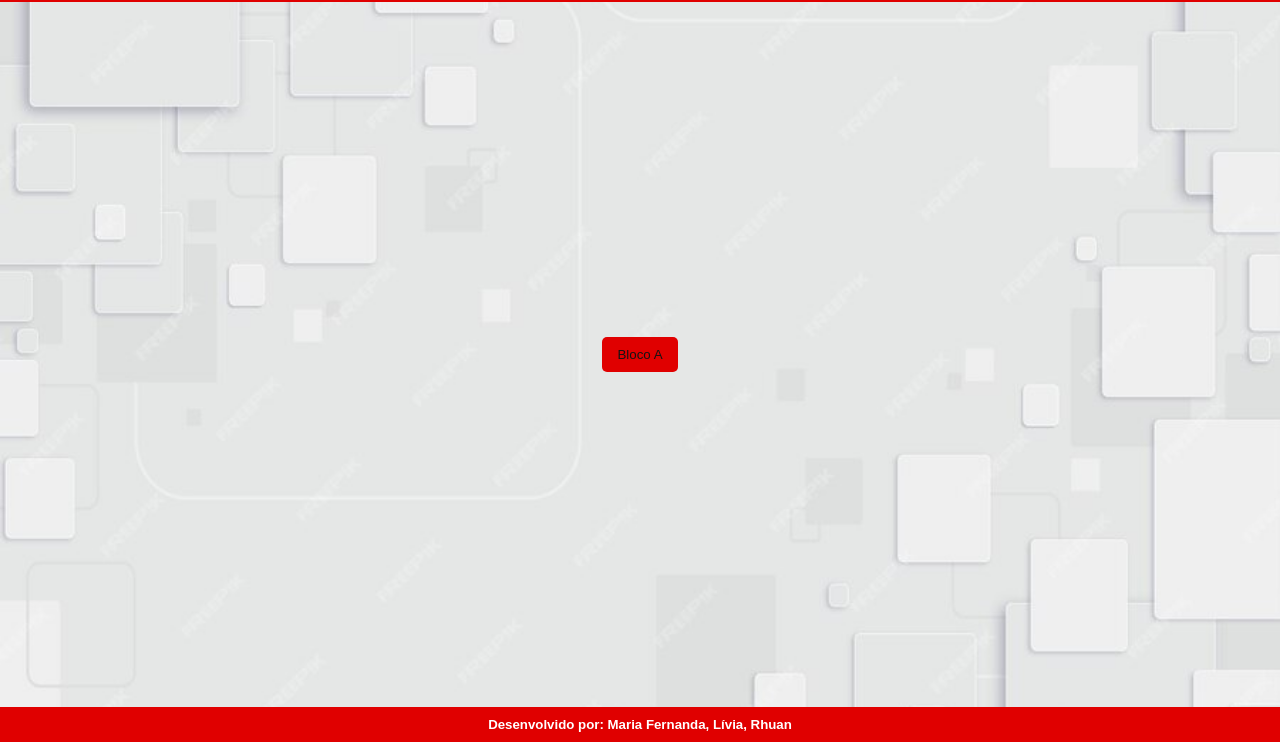
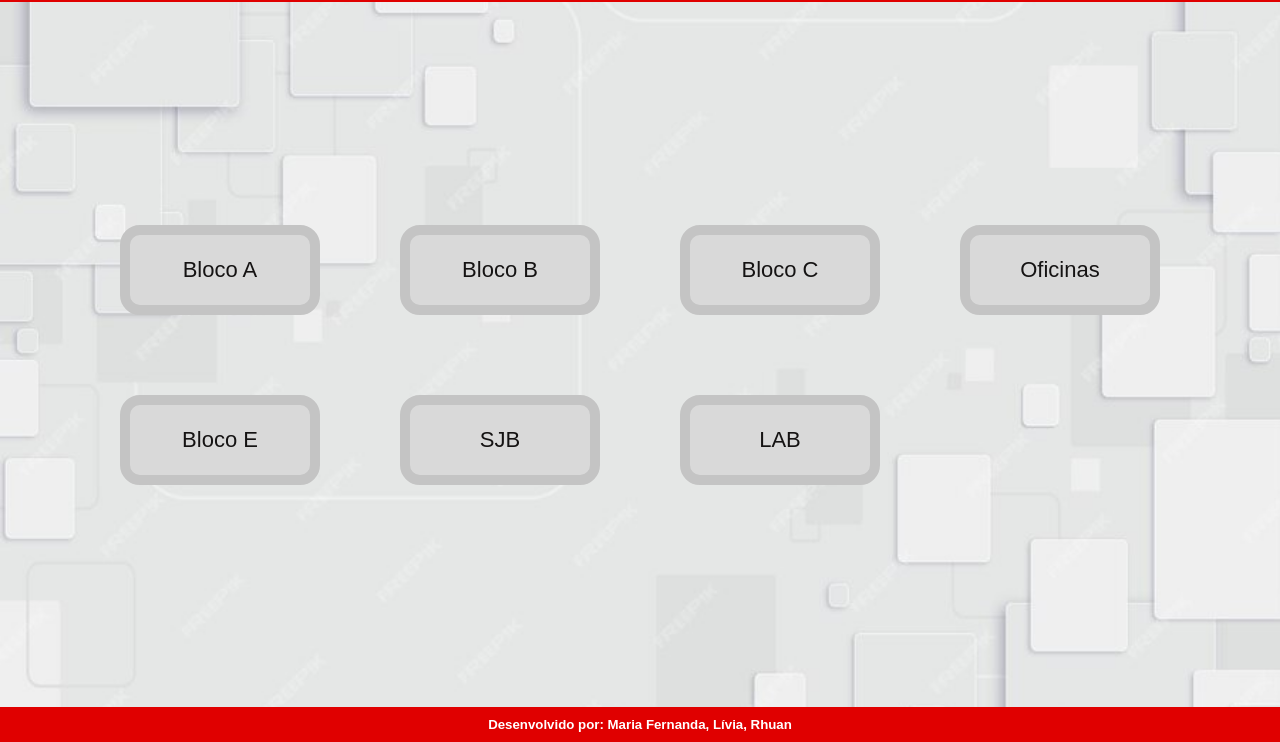
Before and after one commit to livyamv/Sprint3, a plain HTML site: page Front/salas.html in a window 1280 px wide. Shown: the part 58-800 px from the top of the page. Drawn offline with Linux system fonts and the light colour scheme.

Commit message:
Update Front

```diff
--- a/Front/salas.html
+++ b/Front/salas.html
@@ -11,9 +11,14 @@
         <img class="header-senai" src="senaisplogo.png" alt="Logo Senai-SP" />
     </header>
     <main>
-      <section>
+      <section class="botoes-das-salas">
         <button type="button" class="botao-sala" onclick="window.location.href='file:///C:/Users/Alunods/Desktop/sprint3/Front/salas1.html';">Bloco A</button>
-
+        <button type="button" class="botao-sala" onclick="window.location.href='file:///C:/Users/Alunods/Desktop/sprint3/Front/salas1.html';">Bloco B</button>
+        <button type="button" class="botao-sala" onclick="window.location.href='file:///C:/Users/Alunods/Desktop/sprint3/Front/salas1.html';">Bloco C</button>
+        <button type="button" class="botao-sala" onclick="window.location.href='file:///C:/Users/Alunods/Desktop/sprint3/Front/salas1.html';">Oficinas</button>
+        <button type="button" class="botao-sala" onclick="window.location.href='file:///C:/Users/Alunods/Desktop/sprint3/Front/salas1.html';">Bloco E</button>
+        <button type="button" class="botao-sala" onclick="window.location.href='file:///C:/Users/Alunods/Desktop/sprint3/Front/salas1.html';">SJB</button>
+        <button type="button" class="botao-sala" onclick="window.location.href='file:///C:/Users/Alunods/Desktop/sprint3/Front/salas1.html';">LAB</button>
 
       </section>
     </main>
--- a/Front/styles.css
+++ b/Front/styles.css
@@ -159,7 +159,26 @@ footer {
 
 .botao-sala {
   display: flex;
-  background-color: #e00000;
-  margin: 100px;
-  border:100px #edfd0b;
+  flex-direction: row;
+  justify-content: center;
+  align-items: center;
+  text-decoration: none;
+  background-color: #D9D9D9;
+  border: 10px solid #C4C4C4;
+  border-radius: 20px;
+  font-size: 22px;
+  width: 200px;
+  height: 90px;
+  background-position: 200px;
+
 }
+
+.botoes-das-salas {
+  display:flex;
+  flex-direction: row;
+  justify-content: flex-start;
+  padding-left: 120px;
+  padding-right: 80px;
+  gap: 80px;
+  flex-wrap: wrap;
+}
```
